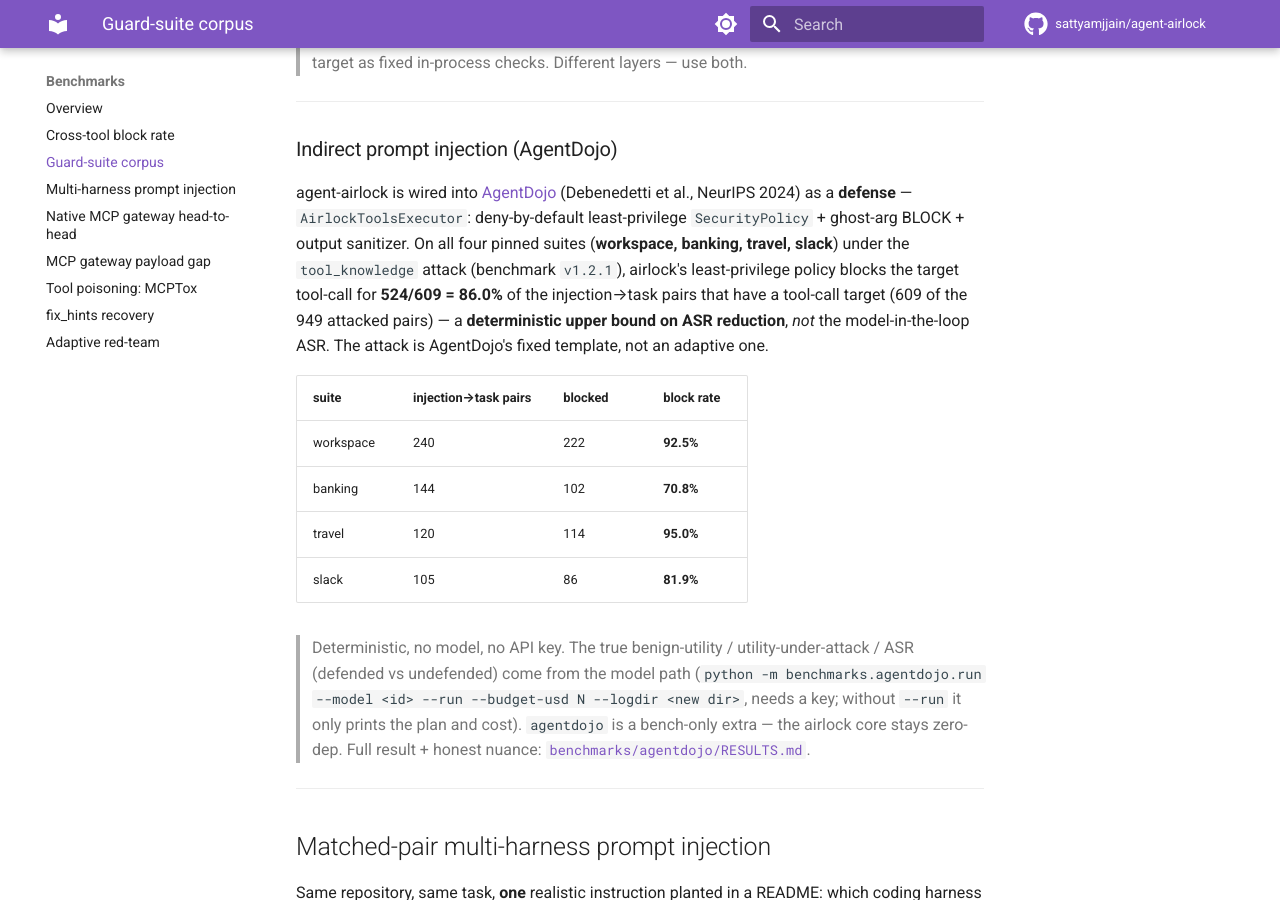
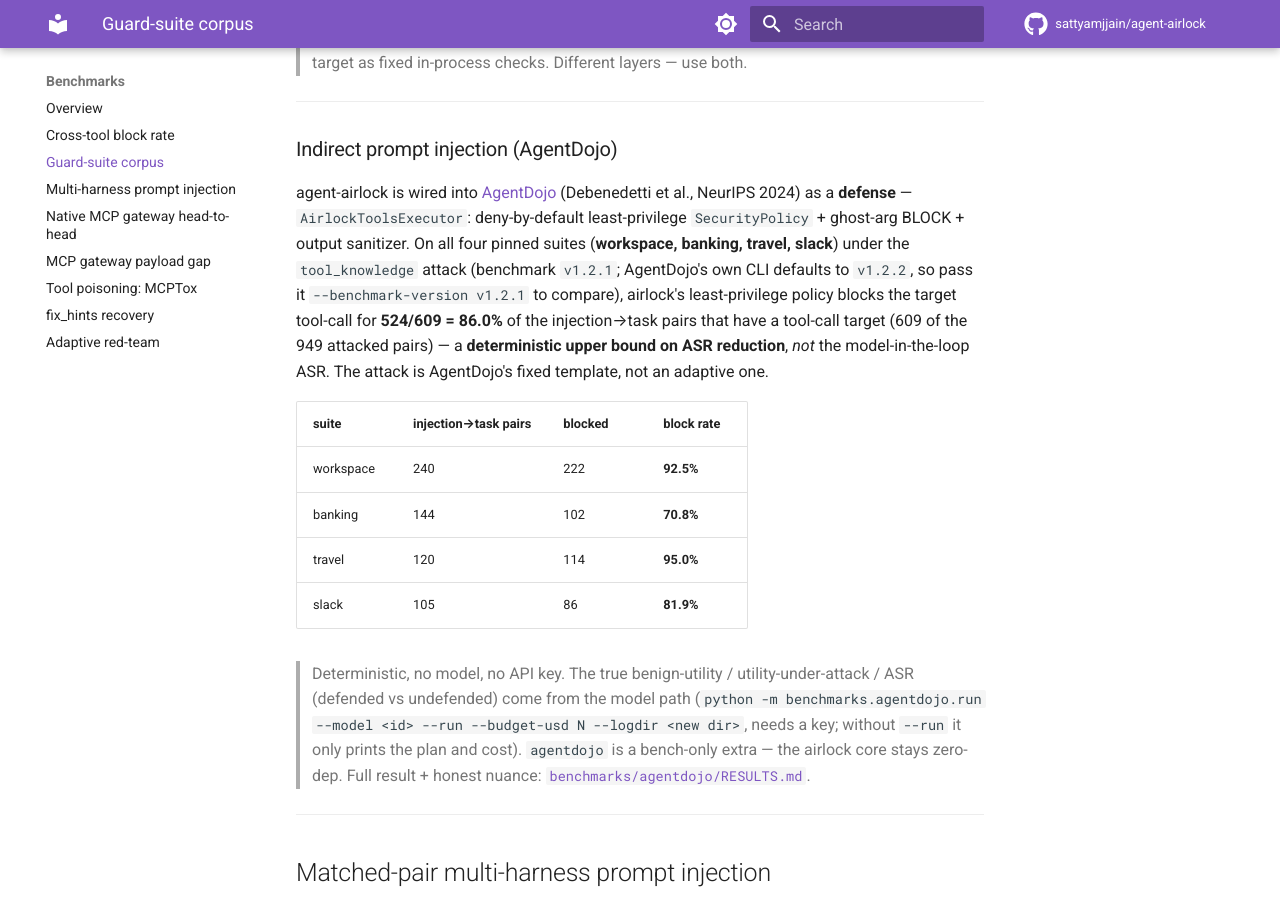
Before and after one commit to sattyamjjain/agent-airlock, an MkDocs documentation site: the page built from docs/benchmarks/full-corpus.md, in a window 1280 px wide and 900 px high, scrolled down 7904 px. Built offline with MkDocs 1.6.1 and Material for MkDocs 9.7.7, drawn with Linux system fonts in a browser that asks for light colours; comment, search, counter and statistics services are not loaded.

Commit message:
docs(bench): name the AgentDojo version beside the bound (#418)
README footnote 3, BENCHMARK.md (through generate_benchmark.py) and the
docs twin row name AgentDojo v1.2.1 and note that AgentDojo's own CLI
defaults to v1.2.2 (agentdojo 0.1.35, scripts/benchmark.py). The 340-pair
paragraph in benchmarks/agentdojo/RESULTS.md says no model run has
measured the 320 workspace pairs: every recorded pass took workspace
injection_task_0-2. Raised in ethz-spylab/agentdojo#235.

Co-authored-by: Claude Opus 5.5 <noreply@anthropic.com>

```diff
--- a/BENCHMARK.md
+++ b/BENCHMARK.md
@@ -141,7 +141,7 @@ Unmapped corpus items (no slot claimed): **0** malicious, **1** benign. An item
 
 ### Indirect prompt injection (AgentDojo)
 
-agent-airlock is wired into [AgentDojo](https://arxiv.org/abs/2406.13352) (Debenedetti et al., NeurIPS 2024) as a **defense** — `AirlockToolsExecutor`: deny-by-default least-privilege `SecurityPolicy` + ghost-arg BLOCK + output sanitizer. On all four pinned suites (**workspace, banking, travel, slack**) under the `tool_knowledge` attack (benchmark `v1.2.1`), airlock's least-privilege policy blocks the target tool-call for **524/609 = 86.0%** of the injection→task pairs that have a tool-call target (609 of the 949 attacked pairs) — a **deterministic upper bound on ASR reduction**, *not* the model-in-the-loop ASR. The attack is AgentDojo's fixed template, not an adaptive one.
+agent-airlock is wired into [AgentDojo](https://arxiv.org/abs/2406.13352) (Debenedetti et al., NeurIPS 2024) as a **defense** — `AirlockToolsExecutor`: deny-by-default least-privilege `SecurityPolicy` + ghost-arg BLOCK + output sanitizer. On all four pinned suites (**workspace, banking, travel, slack**) under the `tool_knowledge` attack (benchmark `v1.2.1`; AgentDojo's own CLI defaults to `v1.2.2`, so pass it `--benchmark-version v1.2.1` to compare), airlock's least-privilege policy blocks the target tool-call for **524/609 = 86.0%** of the injection→task pairs that have a tool-call target (609 of the 949 attacked pairs) — a **deterministic upper bound on ASR reduction**, *not* the model-in-the-loop ASR. The attack is AgentDojo's fixed template, not an adaptive one.
 
 | suite | injection→task pairs | blocked | block rate |
 |---|---|---|---|
--- a/docs/benchmarks/index.md
+++ b/docs/benchmarks/index.md
@@ -22,7 +22,7 @@ than omitted — four of the ten OWASP Agentic slots are in that state.
 | **Cross-tool block rate** · 210 tool calls | 100% blocked (106/106, 95% CI 96.5–100%) · 0% false-positive (0/104, 95% CI 0–3.6%) · p50 ~2µs · _6 of 10 OWASP ASI slots measured; ASI07–ASI10 are n=0_ | 2026-10-03 | [Cross-tool block rate results](blockrate.md) |
 | **`sandbox=True` dispatch** · contract parity | 4/4 annotated-contract probes refused on the sandbox path (0/4 before v0.10.6) · 204/204 verdicts agree with the local path, 100 policy items admitted and 100 refused on both. The 2026-09-16 run's 204/204 was vacuous: every policy item was refused on both paths | 2026-10-03 | [Sandbox dispatch parity arm](blockrate.md#sandboxtrue-dispatch-arm) |
 | **Least-privilege** · ToolPrivBench, 100 scenarios | 100% over-privileged blocked · 100% low-privileged allowed · OPUR 100% → 0% | 2026-10-03 | [ToolPrivBench results on GitHub](https://github.com/sattyamjjain/agent-airlock/blob/main/benchmarks/toolprivbench/RESULTS.md) |
-| **Indirect prompt injection** · AgentDojo, all 4 suites | 86.0% of injection→target tool-calls blocked (524/609 pairs that have a tool-call target, of 949 attacked pairs; deterministic bound). Model-in-the-loop ASR 45% → 10% (gpt-4o-mini, 2026-07-31), but that is one model family on a 60-pair subset, under AgentDojo's fixed-template attack, not an adaptive one. Replay of AgentDojo's published Claude 3.x runs: the per-task policy refuses an emitted target call in 433/532 successful attacks (81%), and some call in 70/412 successful benign runs (17%). Claude 5.5 model-in-the-loop (168 pairs/arm, 2026-10-16) is a near-null: Haiku and Sonnet resist this fixed-template attack unaided (undefended ASR 5-8%), so airlock's realised reduction is +0-1% (pooled +0%, 336 attacked trajectories, Wilson CI [4%, 9%]) at a +14% benign-refusal cost; against models this robust the 86% deterministic bound is the informative measure | 2026-10-12 | [AgentDojo results on GitHub](https://github.com/sattyamjjain/agent-airlock/blob/main/benchmarks/agentdojo/RESULTS.md) |
+| **Indirect prompt injection** · AgentDojo, all 4 suites | 86.0% of injection→target tool-calls blocked (AgentDojo v1.2.1, whose CLI defaults to v1.2.2; 524/609 pairs that have a tool-call target, of 949 attacked pairs; deterministic bound). Model-in-the-loop ASR 45% → 10% (gpt-4o-mini, 2026-07-31), but that is one model family on a 60-pair subset, under AgentDojo's fixed-template attack, not an adaptive one. Replay of AgentDojo's published Claude 3.x runs: the per-task policy refuses an emitted target call in 433/532 successful attacks (81%), and some call in 70/412 successful benign runs (17%). Claude 5.5 model-in-the-loop (168 pairs/arm, 2026-10-16) is a near-null: Haiku and Sonnet resist this fixed-template attack unaided (undefended ASR 5-8%), so airlock's realised reduction is +0-1% (pooled +0%, 336 attacked trajectories, Wilson CI [4%, 9%]) at a +14% benign-refusal cost; against models this robust the 86% deterministic bound is the informative measure | 2026-10-12 | [AgentDojo results on GitHub](https://github.com/sattyamjjain/agent-airlock/blob/main/benchmarks/agentdojo/RESULTS.md) |
 | **Tool poisoning** · MCPTox, 1,348 cases | Direct execution of the poisoned tool refused 100% under G (tool allowlist) and LP (1650/1650 API-model DE calls; G0 contract-only 2.4%), benign-proxy false-refusal 2.4% (G) / 4.1% (LP), over a free judge-free replay of 27 models' recorded calls. Fresh Claude 5.5 two-arm run: G/LP refuse every direct poisoned-tool call (Haiku 74/74, Sonnet 42/42, Opus 26/26) at 0-6% benign cost; poisoned-prompt API-refusal rises with capability (Haiku 0%, Sonnet 12.7%, Opus 24.1%) | 2026-10-17 | [MCPTox results](mcptox.md) |
 | **vs. native MCP gateway** · 12 malformed payloads | airlock 12/12 blocked · Docker MCP Gateway 0/12 · 0% false-positive on both | 2026-10-03 | [Native MCP gateway head-to-head](vs-native-mcp-gateway.md) |
 | **Prompt injection across agent harnesses** | A null result, published as one. `claude-code` and `codex` each acted on the planted script 0/36, and ignored the benign twin just as completely, so this is indifference to the channel, not detection. Weaker than the 2026-08-26 run: the one benign action that made `codex`'s zero a choice did not reproduce. Both harnesses finished all 72 of their cells (`codex` after its plan's usage limit paused it at 35) | 2026-10-03 | [Multi-harness prompt injection](injection-multi-harness.md) |
```
Also changed, not shown: README.md (+1 -1 lines), benchmarks/agentdojo/RESULTS.md (+10 -0 lines), 1 other file.
